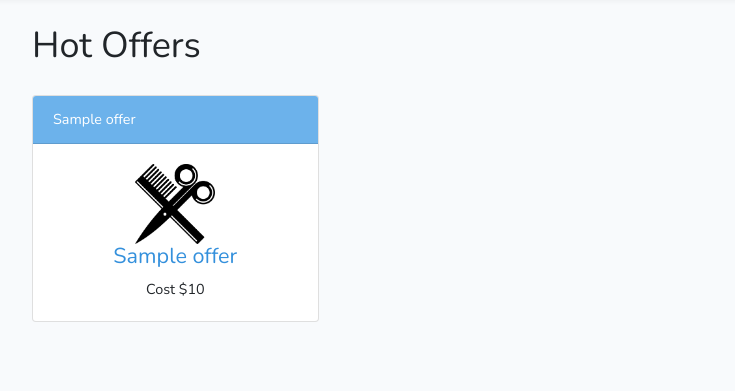
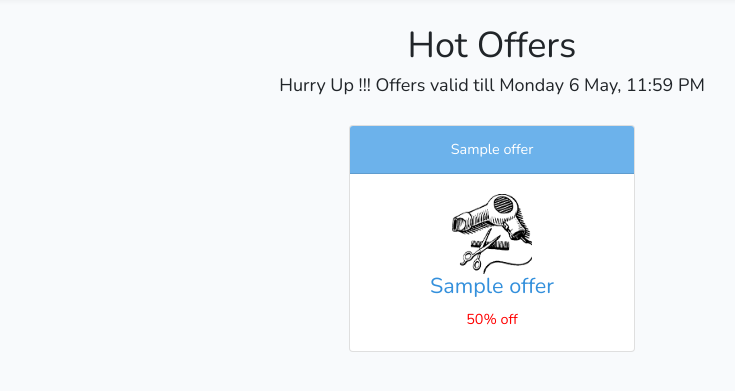
Before and after one commit to brandsafric-incorporated/barber_shop, a Laravel app: template resources/views/offers.blade.php in a window 1280 px wide. Shown: the part 55-446 px from the top of the page, without its empty margins (148-883 px from the left). Run offline with Laravel 8, Linux system fonts and the light colour scheme; the template is opened without the code that fills it: most values are stand-ins (such as "Sample title", 1, 10 or a date in 2020).

Commit message:
fixed hot offers page

```diff
--- a/app/Http/Controllers/OffersController.php
+++ b/app/Http/Controllers/OffersController.php
@@ -3,6 +3,8 @@
 namespace App\Http\Controllers;
 
 use Illuminate\Http\Request;
+use App\Service;
+
 
 class OffersController extends Controller
 {
@@ -13,6 +15,7 @@ class OffersController extends Controller
    */
   public function index()
   {
-      return view('offers');
+      $offers = Service::all();
+      return view('offers')->with('offers', $offers);
   }
 }
--- a/resources/views/offers.blade.php
+++ b/resources/views/offers.blade.php
@@ -4,11 +4,12 @@
 <div class="container">
     <div class="row justify-content-center">
         <div class="col-md-10">
+          <center>
               <h1>Hot Offers</h1>
-
+              <h5>Hurry Up !!! Offers valid till Monday 6 May, 11:59 PM</h5>
                   @if( count($offers) > 0 )
 
-                    <div class="row">
+                    <div class="row justify-content-center">
                     @foreach($offers as $offer)
 
                       <div class="col-md-4">
@@ -16,23 +17,36 @@
                           <div class="card-header bg-info text-white">{{ $offer->title }}</div>
                           <div class="card-body">
                             <center>
-                              <img src="{{ asset('images/barber-tools.png') }}" width="80" height="80"></img>
+                              <img
+                              src="{{ asset('images/tools/tools_' . $loop->iteration . '.png') }}"
+                              width="80" height="80"></img>
                               <a href=""><h4>{{ $offer->title }}</h4></a>
-                              Cost ${{ $offer->price }}
+
+
+                              @if ($loop->iteration < 3)
+                                <font color="red">50% off</font>
+                                @elseif ($loop->iteration < 5)
+                                <font color="red">25% off</font>
+                                @else
+                                  <font color="red">10% off</font>
+                                @endif
+
+
                             </center>
                           </div>
                         </div>
                       </div>
 
-                    @if( ($loop->index+1) %3 == 0 )
+                    @if( ($loop->index+1) %2 == 0 )
                       </div>
-                      <div class="row">
+                      <div class="row justify-content-center">
                     @endif
 
                     @endforeach
                     </div>
 
                   @endif
+          </center>
         </div>
     </div>
 </div>
```
